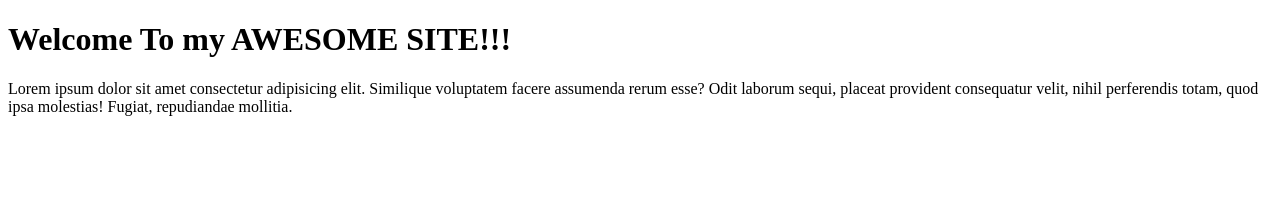
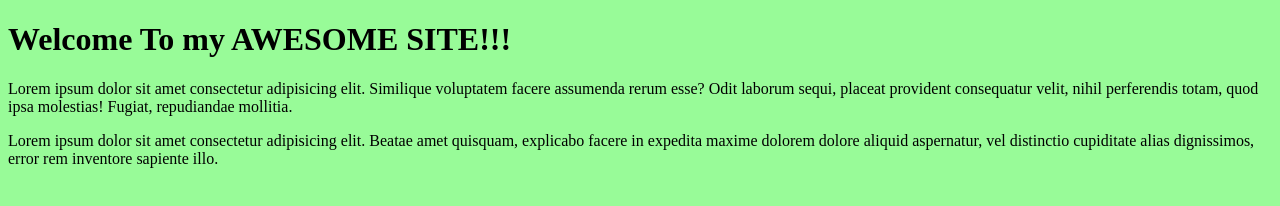
Before and after one commit to RadojkoR/fantastic-winner, a plain HTML site: page index.html in a window 1280 px wide. Drawn offline with Linux system fonts and the light colour scheme.

Commit message:
added a pragraph and styling to the body

```diff
--- a/index.html
+++ b/index.html
@@ -5,10 +5,14 @@
     <meta http-equiv="X-UA-Compatible" content="IE=edge">
     <meta name="viewport" content="width=device-width, initial-scale=1.0">
     <title>Document</title>
+    <link rel="stylesheet" href="style.css">
+
 </head>
 <body>
     <h1>Welcome To my AWESOME SITE!!!</h1>
 
     <p>Lorem ipsum dolor sit amet consectetur adipisicing elit. Similique voluptatem facere assumenda rerum esse? Odit laborum sequi, placeat provident consequatur velit, nihil perferendis totam, quod ipsa molestias! Fugiat, repudiandae mollitia.</p>
+
+    <p>Lorem ipsum dolor sit amet consectetur adipisicing elit. Beatae amet quisquam, explicabo facere in expedita maxime dolorem dolore aliquid aspernatur, vel distinctio cupiditate alias dignissimos, error rem inventore sapiente illo.</p>
 </body>
 </html>
--- /dev/null
+++ b/style.css
@@ -0,0 +1,3 @@
+body {
+    background-color: palegreen;
+}
```
